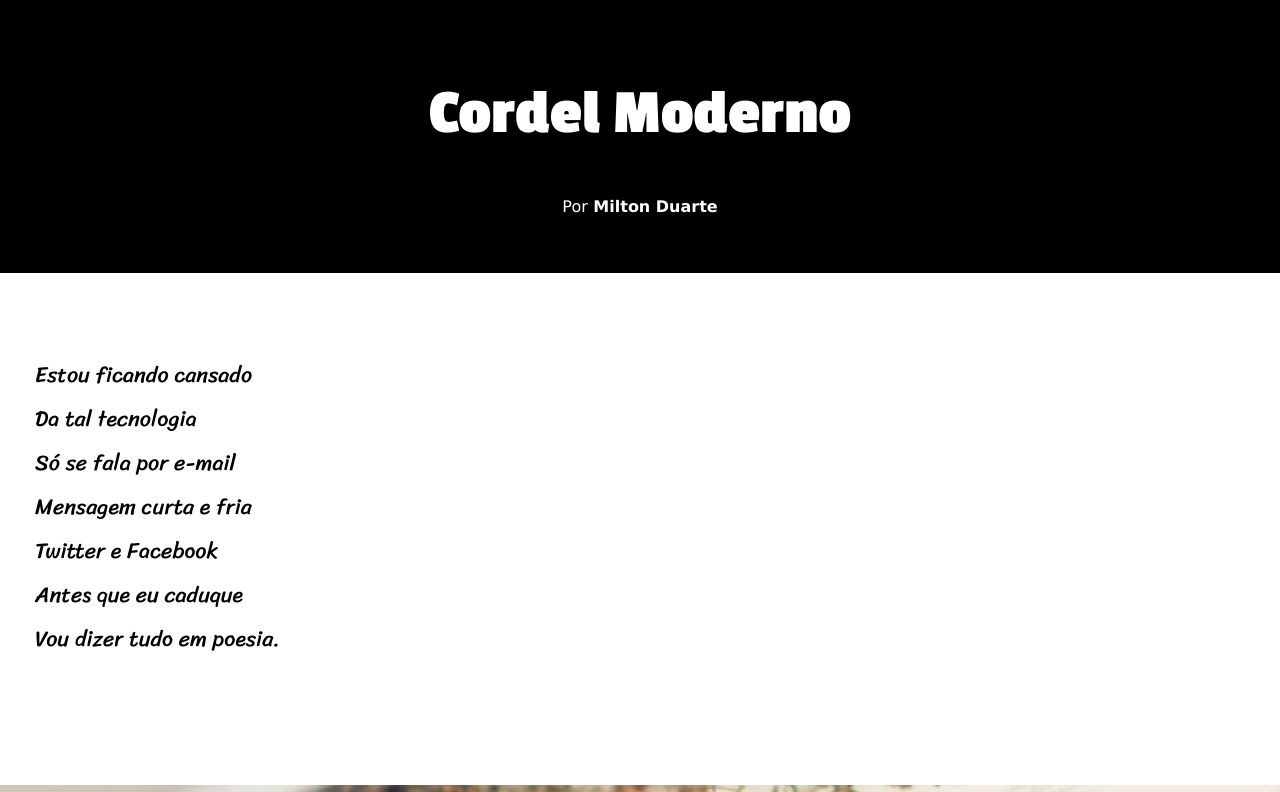
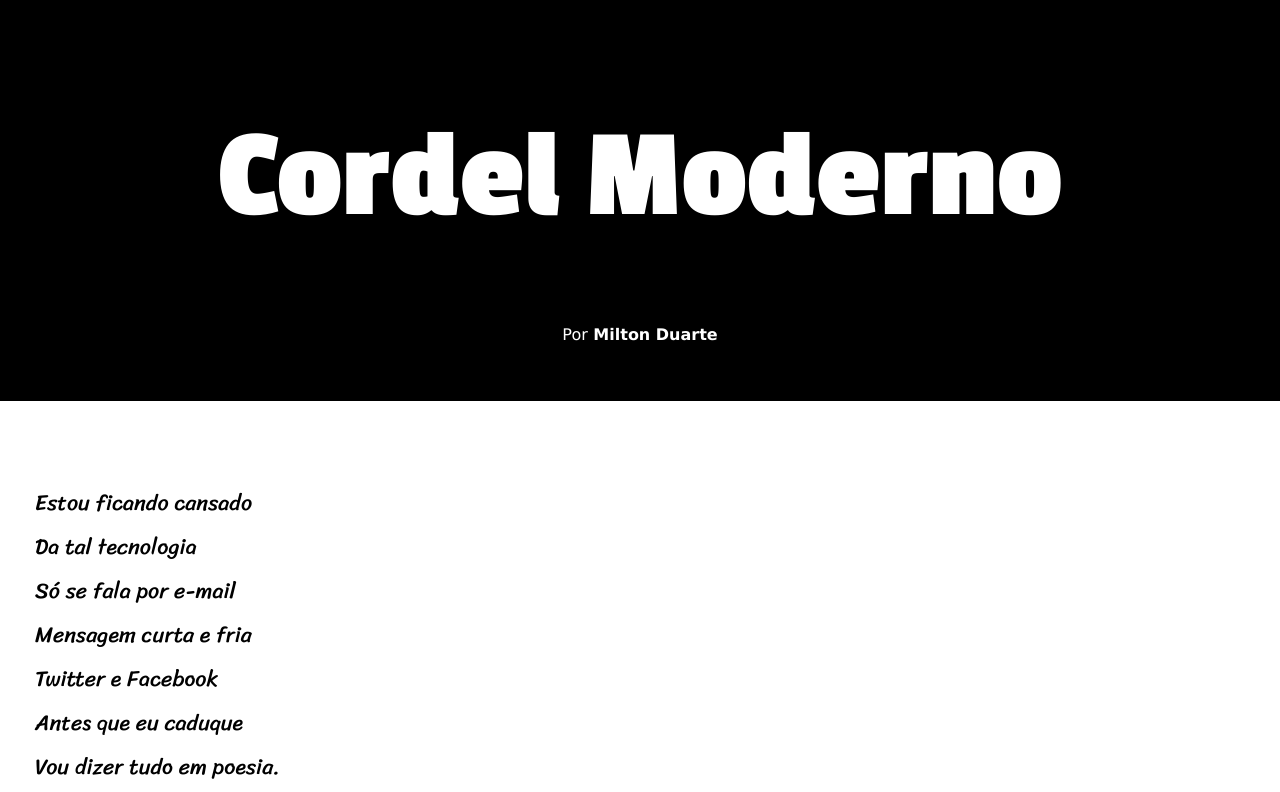
Before and after one commit to GustaDDD/projeto-cordel, a plain HTML site: page index.html in a window 1280 px wide. Shown: the top 792 px of the page. Drawn offline with Linux system fonts and the light colour scheme.

Commit message:
atualizei o css

```diff
--- a/style.css
+++ b/style.css
@@ -26,7 +26,7 @@ header > h1{
     padding-bottom: 1%;
     padding-top: 50px;
     font-family:var(--font1);
-    font-size: 4em;
+    font-size: 10vw;
 
 }
 header > p{
```
